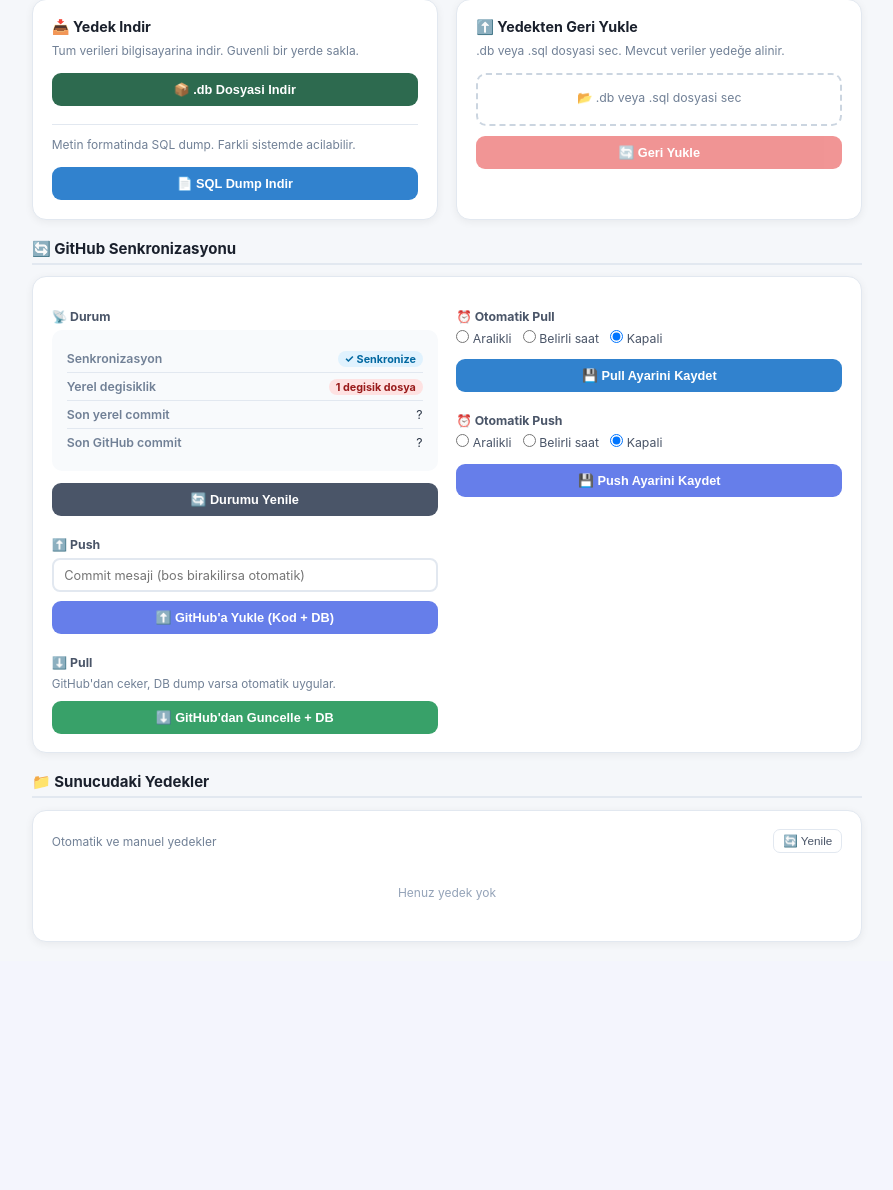
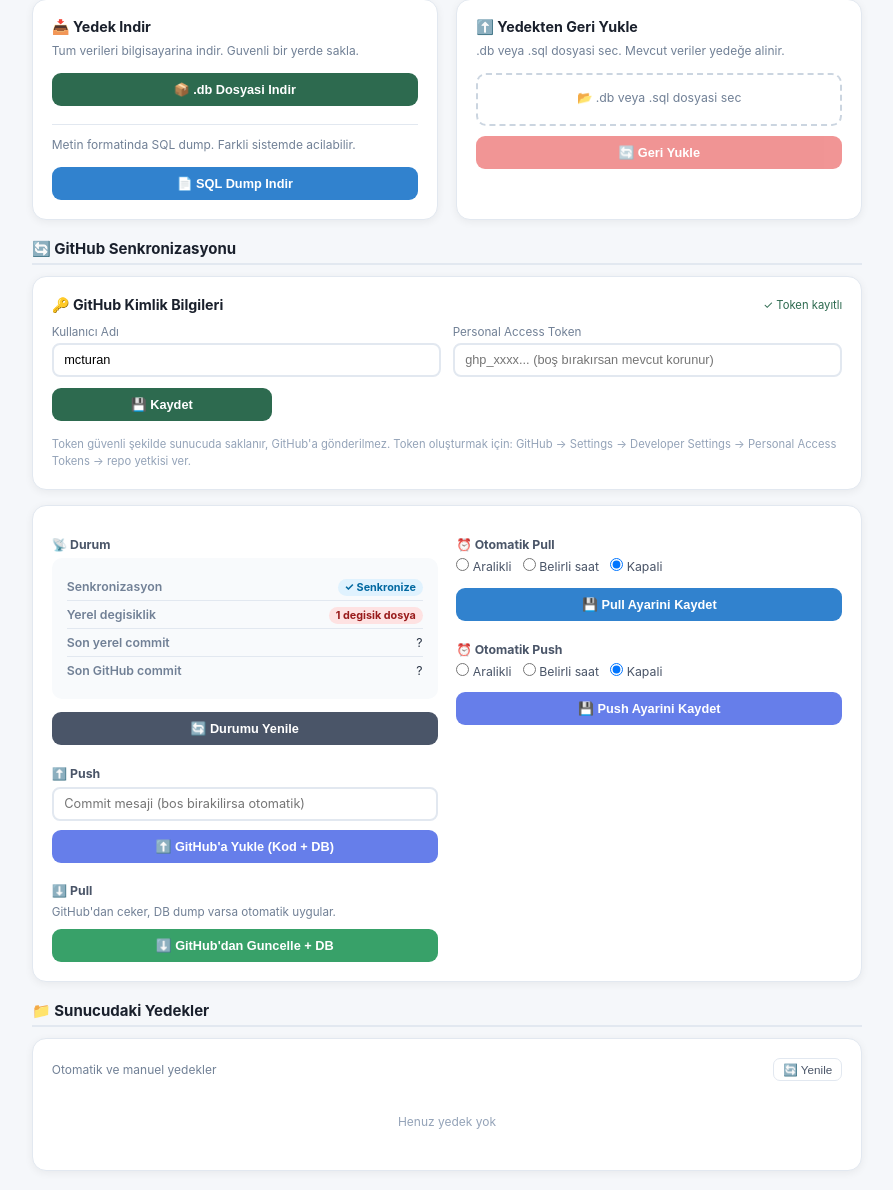
Before and after one commit to mcturan/firinna-pos, a Flask app: page /backup in a window 1280 px wide. Shown: the part 182-1372 px from the top of the page, without its empty margins (193-1086 px from the left). Before the commit the page ends 1124 px from the top, so only its background shows below. Run offline with Flask 3, Linux system fonts and the light colour scheme; data that the repository does not hold is empty.

Commit message:
Güncelleme — 09.03.2026 23:50

```diff
--- a/app.py
+++ b/app.py
@@ -1313,21 +1313,87 @@
 # ===== GİTHUB SYNC (#40) =====
 
 GIT_DIR = os.path.dirname(os.path.abspath(__file__))
+GIT_CRED_FILE = os.path.join(GIT_DIR, '.git_credentials.json')
+
+def get_git_credentials():
+    """Kayıtlı GitHub kullanıcı adı ve token'ı oku"""
+    try:
+        if os.path.exists(GIT_CRED_FILE):
+            with open(GIT_CRED_FILE) as f:
+                return json.load(f)
+    except:
+        pass
+    return {'username': '', 'token': ''}
+
+def get_git_remote_url():
+    """Credential varsa URL'ye göm, yoksa düz URL döndür"""
+    cred = get_git_credentials()
+    if cred.get('username') and cred.get('token'):
+        return f"https://{cred['username']}:{cred['token']}@github.com/{cred['username']}/firinna-pos.git"
+    return None
 
 def run_git(args, timeout=30):
     """Git komutunu çalıştır, (success, output) döndür"""
     try:
+        # push/pull/fetch komutlarında credential URL kullan
+        actual_args = list(args)
+        if args and args[0] in ('push', 'pull', 'fetch'):
+            url = get_git_remote_url()
+            if url:
+                # origin yerine doğrudan URL ile çalış
+                new_args = [args[0]]
+                for a in args[1:]:
+                    if a == 'origin':
+                        new_args.append(url)
+                    else:
+                        new_args.append(a)
+                actual_args = new_args
         result = subprocess.run(
-            ['/usr/bin/git'] + args,
+            ['/usr/bin/git'] + actual_args,
             cwd=GIT_DIR,
             capture_output=True, text=True, timeout=timeout
         )
         out = (result.stdout + result.stderr).strip()
+        # Token'ı log'dan gizle
+        cred = get_git_credentials()
+        if cred.get('token'):
+            out = out.replace(cred['token'], '***')
         return result.returncode == 0, out
     except subprocess.TimeoutExpired:
         return False, 'Zaman aşımı (30s)'
     except Exception as e:
         return False, str(e)
+
+@app.route('/api/git/credentials', methods=['GET'])
+def api_git_credentials_get():
+    cred = get_git_credentials()
+    return jsonify({'username': cred.get('username',''), 'has_token': bool(cred.get('token',''))})
+
+@app.route('/api/git/credentials', methods=['POST'])
+def api_git_credentials_set():
+    data = request.json or {}
+    username = data.get('username','').strip()
+    token    = data.get('token','').strip()
+    existing = get_git_credentials()
+    # Token boş gelirse eskisini koru
+    if not token:
+        token = existing.get('token','')
+    try:
+        with open(GIT_CRED_FILE, 'w') as f:
+            json.dump({'username': username, 'token': token}, f)
+        # .gitignore'a ekle
+        gi = os.path.join(GIT_DIR, '.gitignore')
+        gi_content = open(gi).read() if os.path.exists(gi) else ''
+        if '.git_credentials.json' not in gi_content:
+            with open(gi, 'a') as f:
+                f.write('\n.git_credentials.json\n')
+        # remote URL'yi de güncelle
+        if username and token:
+            url = f"https://{username}:{token}@github.com/{username}/firinna-pos.git"
+            subprocess.run(['/usr/bin/git', 'remote', 'set-url', 'origin', url], cwd=GIT_DIR)
+        return jsonify({'success': True})
+    except Exception as e:
+        return jsonify({'success': False, 'error': str(e)})
 
 @app.route('/api/git/status', methods=['GET'])
 def api_git_status():
--- a/templates/backup.html
+++ b/templates/backup.html
@@ -99,6 +99,24 @@
         </div>
     </div>
     <div class="section-title">&#128260; GitHub Senkronizasyonu</div>
+    <div class="card" style="margin-bottom:1rem;">
+        <div style="display:flex;justify-content:space-between;align-items:center;margin-bottom:.75rem;">
+            <h3 style="margin:0;">&#128273; GitHub Kimlik Bilgileri</h3>
+            <span id="cred-status" style="font-size:.75rem;color:#718096;"></span>
+        </div>
+        <div style="display:grid;grid-template-columns:1fr 1fr;gap:.75rem;margin-bottom:.75rem;">
+            <div>
+                <label style="font-size:.78rem;color:#718096;display:block;margin-bottom:.25rem;">Kullanıcı Adı</label>
+                <input type="text" id="git-username" placeholder="mcturan" style="width:100%;padding:.5rem .7rem;border:2px solid #e2e8f0;border-radius:8px;font-size:.85rem;box-sizing:border-box;">
+            </div>
+            <div>
+                <label style="font-size:.78rem;color:#718096;display:block;margin-bottom:.25rem;">Personal Access Token</label>
+                <input type="password" id="git-token" placeholder="ghp_xxxx... (boş bırakırsan mevcut korunur)" style="width:100%;padding:.5rem .7rem;border:2px solid #e2e8f0;border-radius:8px;font-size:.85rem;box-sizing:border-box;">
+            </div>
+        </div>
+        <button class="btn-w c-green" onclick="saveCredentials()" style="max-width:220px;">&#128190; Kaydet</button>
+        <p style="font-size:.75rem;color:#94a3b8;margin:.5rem 0 0;">Token güvenli şekilde sunucuda saklanır, GitHub'a gönderilmez. Token oluşturmak için: GitHub → Settings → Developer Settings → Personal Access Tokens → repo yetkisi ver.</p>
+    </div>
     <div class="card" style="margin-bottom:1.25rem;">
         <div class="backup-grid" style="margin-bottom:0;">
             <div>
@@ -243,10 +261,31 @@
 async function saveAutoPull(){var mode=document.querySelector("input[name=\"pull-mode\"]:checked").value,p={mode};if(mode==="interval")p.interval=parseInt(document.getElementById("auto-pull-interval").value);if(mode==="time")p.time=document.getElementById("auto-pull-time").value;var d=await fetch("/api/git/auto-pull/set",{method:"POST",headers:{"Content-Type":"application/json"},body:JSON.stringify(p)}).then(r=>r.json());document.getElementById("auto-pull-status").textContent=mode==="interval"?"Her "+p.interval+" dk aktif":mode==="time"?"Her gun "+p.time+"'de aktif":"Kapali";showToast(d.success?"&#10003; Kaydedildi!":"&#10008; Hata",d.success?"ok":"err");}
 async function loadAutoPushSetting(){try{var d=await fetch("/api/git/auto-push").then(r=>r.json()),st=document.getElementById("auto-push-status");if(d.mode==="interval"&&d.interval>0){document.getElementById("push-mode-interval").checked=true;document.getElementById("auto-push-interval").value=String(d.interval);togglePushMode();st.textContent="Her "+d.interval+" dk aktif";}else if(d.mode==="time"&&d.time){document.getElementById("push-mode-time").checked=true;document.getElementById("auto-push-time").value=d.time;togglePushMode();st.textContent="Her gun "+d.time+"'de aktif";}else{document.getElementById("push-mode-off").checked=true;st.textContent="Kapali";}}catch(e){}}
 async function saveAutoPush(){var mode=document.querySelector("input[name=\"push-mode\"]:checked").value,p={mode};if(mode==="interval")p.interval=parseInt(document.getElementById("auto-push-interval").value);if(mode==="time")p.time=document.getElementById("auto-push-time").value;var d=await fetch("/api/git/auto-push",{method:"POST",headers:{"Content-Type":"application/json"},body:JSON.stringify(p)}).then(r=>r.json());document.getElementById("auto-push-status").textContent=mode==="interval"?"Her "+p.interval+" dk aktif":mode==="time"?"Her gun "+p.time+"'de aktif":"Kapali";showToast(d.success?"&#10003; Kaydedildi!":"&#10008; Hata",d.success?"ok":"err");}
+async function saveCredentials(){
+    var u=document.getElementById("git-username").value.trim();
+    var t=document.getElementById("git-token").value.trim();
+    if(!u){showToast("Kullanıcı adı gerekli","err");return;}
+    var d=await fetch("/api/git/credentials",{method:"POST",headers:{"Content-Type":"application/json"},body:JSON.stringify({username:u,token:t})}).then(r=>r.json());
+    if(d.success){
+        showToast("✅ Kaydedildi! Artık push/pull çalışacak.");
+        document.getElementById("git-token").value="";
+        document.getElementById("cred-status").textContent="✓ Token kayıtlı";
+        document.getElementById("cred-status").style.color="#2d6a4f";
+    }else showToast("❌ "+d.error,"err");
+}
+async function loadCredentials(){
+    try{
+        var d=await fetch("/api/git/credentials").then(r=>r.json());
+        if(d.username)document.getElementById("git-username").value=d.username;
+        var st=document.getElementById("cred-status");
+        if(d.has_token){st.textContent="✓ Token kayıtlı";st.style.color="#2d6a4f";}
+        else{st.textContent="⚠ Token girilmemiş";st.style.color="#d97706";}
+    }catch(e){}
+}
 function showGitLog(text){var b=document.getElementById("git-log");b.style.display="block";b.textContent=text;b.scrollTop=b.scrollHeight;}
 function toggleNav(){document.getElementById('navDropdown').classList.toggle('open');}
 document.addEventListener('click',function(e){var d=document.getElementById('navDropdown');if(d&&!d.contains(e.target))d.classList.remove('open');});
-loadBackupList();loadGitStatus();loadAutoPullSetting();loadAutoPushSetting();
+loadBackupList();loadGitStatus();loadAutoPullSetting();loadAutoPushSetting();loadCredentials();
 </script>
 </body>
 </html>
```
Also changed, not shown: .git_credentials.json (added).
